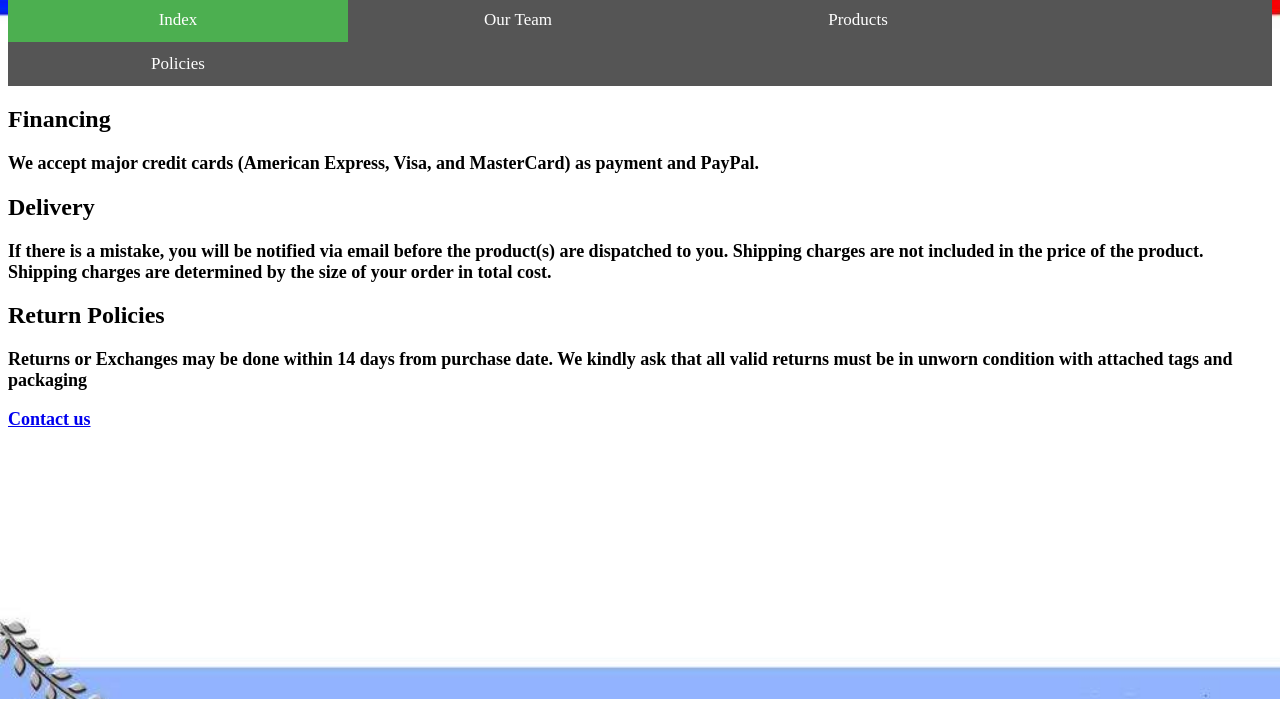
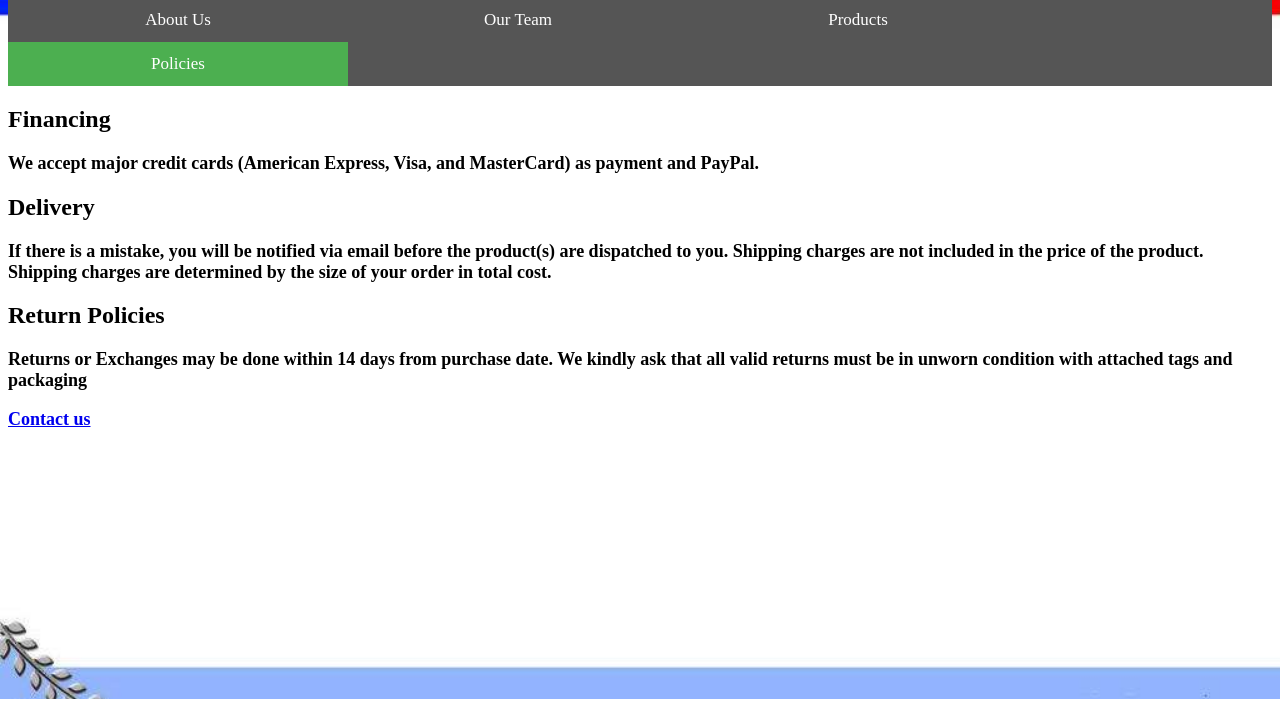
Before and after one commit to xz7zxc/admin410, a plain HTML site: page policies.html in a window 1280 px wide. Shown: the part 82-800 px from the top of the page. Drawn offline with Linux system fonts and the light colour scheme.

Commit message:
Update policies.html

```diff
--- a/policies.html
+++ b/policies.html
@@ -13,10 +13,10 @@
 
 <!-- The navigation menu -->
 <div class="navbar">
-  <a class="active" href="index.html">Index</a>
+  <a href="index.html">About Us</a>
   <a href="employees.html">Our Team</a>
   <a href="products.html">Products</a>
-  <a href="policies.html">Policies</a>
+  <a class="active" href="policies.html">Policies</a>
 </div>
     <h2>Financing</h2>
         <p>We accept major credit cards (American Express, Visa, and MasterCard) as payment and PayPal. </p>
```
